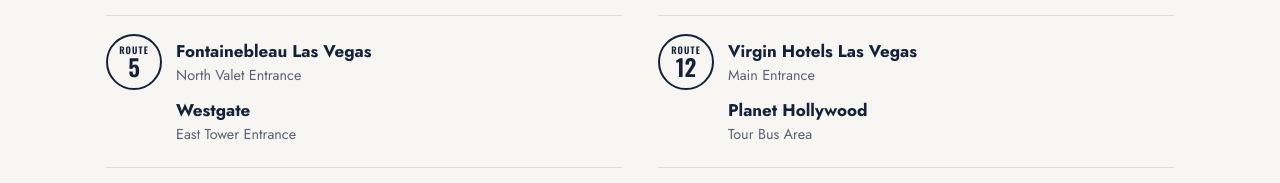
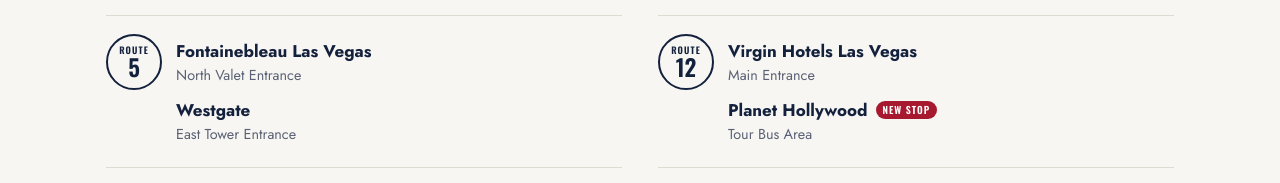
Before and after one commit to warandco/nfrexpress, a plain HTML site: page index.html in a window 1280 px wide. Shown: the part 1517-1700 px from the top of the page. Drawn offline with nearby package versions, Linux system fonts and the light colour scheme.

Commit message:
Tag Planet Hollywood as a new stop in the pickup list
Co-Authored-By: Claude Opus 5.5 <noreply@anthropic.com>
Claude-Session: https://claude.ai/code/session_01AW9RvyVfL2q7Xqere1tBLr

```diff
--- a/index.html
+++ b/index.html
@@ -132,6 +132,7 @@ section.block + section.block{border-top:1px solid var(--line)}
 .route a b{font-weight:700}
 .route a:hover b{color:var(--gold);text-decoration:underline;text-underline-offset:3px}
 .route a span{display:block;font-size:.9rem;color:var(--muted)}
+.route a span.new-tag,.az a span.new-tag,.new-tag{display:inline-block;vertical-align:2px;margin-left:8px;padding:2px 7px;border-radius:999px;background:var(--red);color:#fff;font-family:var(--display);font-size:.62rem;font-weight:600;letter-spacing:.1em;text-transform:uppercase;line-height:1.5}
 .empty{color:var(--muted);padding:20px 0;grid-column:1/-1}
 .near{grid-column:1/-1;background:var(--surface);border:1px solid var(--line);border-top:4px solid var(--gold);border-radius:6px;padding:18px 20px;margin:12px 0 8px}
 .near p{margin:6px 0 12px}
@@ -306,7 +307,7 @@ const STOPS = [
   {r:11, id:"resorts-world", n:"Resorts World", spot:"Rideshare Lot", desc:"From the casino entrance, head to the right and follow the signs to the rideshare area.", freq:"Every 20 minutes", g:"https://maps.app.goo.gl/HkrbvXEAJLh24aXL8", ad:"3000 Las Vegas Blvd S, Las Vegas, NV 89109"},
   {r:11, id:"the-strat", n:"The STRAT", spot:"West Entrance", desc:"Follow the signs to rideshare pickup.", freq:"Hourly at 4:00, 5:00 and 6:00 PM", g:"https://maps.app.goo.gl/9r4ssDfgjxLBHw898", ad:"2000 Las Vegas Blvd S, Las Vegas, NV 89104"},
   {r:12, id:"virgin-hotels", n:"Virgin Hotels Las Vegas", spot:"Main Entrance", desc:"Just past the porte-cochère.", freq:"Every 30 minutes", g:"https://maps.app.goo.gl/kyfGYVPTgjaxTgPz5", ad:"4455 Paradise Rd, Las Vegas, NV 89169"},
-  {r:12, id:"planet-hollywood", n:"Planet Hollywood", spot:"Tour Bus Area", desc:"Take the escalators down to the hotel lobby area. Exit the lobby into the parking area and turn left. You’ll see direction signs for the bus and shuttle area.", freq:"Hourly at 4:00, 5:00 and 6:00 PM", g:"https://maps.app.goo.gl/Axvra4ZELCGcWVCv8", video:"https://www.youtube.com/watch?v=w4Ti_e1hZo4", ad:"3667 Las Vegas Blvd S, Las Vegas, NV 89109"},
+  {r:12, id:"planet-hollywood", n:"Planet Hollywood", isNew:true, spot:"Tour Bus Area", desc:"Take the escalators down to the hotel lobby area. Exit the lobby into the parking area and turn left. You’ll see direction signs for the bus and shuttle area.", freq:"Hourly at 4:00, 5:00 and 6:00 PM", g:"https://maps.app.goo.gl/Axvra4ZELCGcWVCv8", video:"https://www.youtube.com/watch?v=w4Ti_e1hZo4", ad:"3667 Las Vegas Blvd S, Las Vegas, NV 89109"},
   {r:13, id:"sams-town", n:"Sam's Town", spot:"Rear Entrance", desc:"The entrance outside the food court.", freq:"Hourly at 4:00, 5:00 and 6:00 PM", g:"https://maps.app.goo.gl/FxtZFBV3PzERtz429", ad:"5111 Boulder Hwy, Las Vegas, NV 89122"},
   {r:14, id:"silverton", n:"Silverton", spot:"Main Entrance", freq:"Every 30 minutes", g:"https://maps.app.goo.gl/swn2XjDzj9T3Tb1q9", ad:"3333 Blue Diamond Rd, Las Vegas, NV 89139"},
   {r:14, id:"south-point", n:"South Point", spot:"Main Entrance", desc:"Buses load just outside the porte-cochère.", freq:"Every 10–20 minutes", g:"https://maps.app.goo.gl/kVF5nACvRwX2SQW8A", ad:"9777 Las Vegas Blvd S, Las Vegas, NV 89183"}
@@ -384,6 +385,7 @@ const q2=s=>encodeURIComponent((s.oneway?"":s.n+" Las Vegas, ")+s.ad);
 const routes=[...new Set(STOPS.map(s=>s.r))];
 const badge=r=>`<div class="badge" aria-label="Route ${r}"><small>ROUTE</small><span>${r}</span></div>`;
 let query="",view="route";
+const NEWTAG=`<span class="new-tag">New stop</span>`;
 
 function home(){
   return `<div class="view">
@@ -476,14 +478,14 @@ function board(){
     const key=s=>norm(s.n.replace(/^The /,""));
     const list=STOPS.filter(match).sort((a,b)=>key(a).localeCompare(key(b)));
     const near=nearbyCards(q);
-    const html=(list.length?`<ul class="az" style="--rows:${Math.ceil(list.length/2)}">${list.map(s=>`<li><a href="#${s.id}">${badge(s.r)}<span><b>${esc(s.n)}</b><span>${esc(s.spot)}${s.oneway?" · One-way express shuttle":""}</span></span></a></li>`).join("")}</ul>`:"")+near;
+    const html=(list.length?`<ul class="az" style="--rows:${Math.ceil(list.length/2)}">${list.map(s=>`<li><a href="#${s.id}">${badge(s.r)}<span><b>${esc(s.n)}${s.isNew?NEWTAG:""}</b><span>${esc(s.spot)}${s.oneway?" · One-way express shuttle":""}</span></span></a></li>`).join("")}</ul>`:"")+near;
     return html||`<p class="empty">No pickup matches “${esc(query)}”. Try a shorter name, or ride from the pickup closest to where you're staying.</p>`;
   }
   const cards=routes.map(r=>{
     const g=STOPS.filter(s=>s.r===r&&(!q||norm(s.n+" "+s.spot).includes(q)||s.k.some(k=>norm(k).startsWith(q))));
     if(!g.length) return "";
     return `<div class="route">${badge(r)}<div style="min-width:0">${r===1?'<span class="tag">One-way express shuttle</span>':""}<ul>${g.map(s=>
-      `<li><a href="#${s.id}"><b>${esc(s.n)}</b><span>${esc(s.spot)}${s.note?" · "+esc(s.note):""}</span></a></li>`).join("")}</ul></div></div>`;
+      `<li><a href="#${s.id}"><b>${esc(s.n)}${s.isNew?NEWTAG:""}</b><span>${esc(s.spot)}${s.note?" · "+esc(s.note):""}</span></a></li>`).join("")}</ul></div></div>`;
   }).filter(Boolean);
   const near=nearbyCards(q);
   const html=(cards.length?`<div class="routes" style="--rows:${Math.ceil(cards.length/2)}">${cards.join("")}</div>`:"")+near;
```
